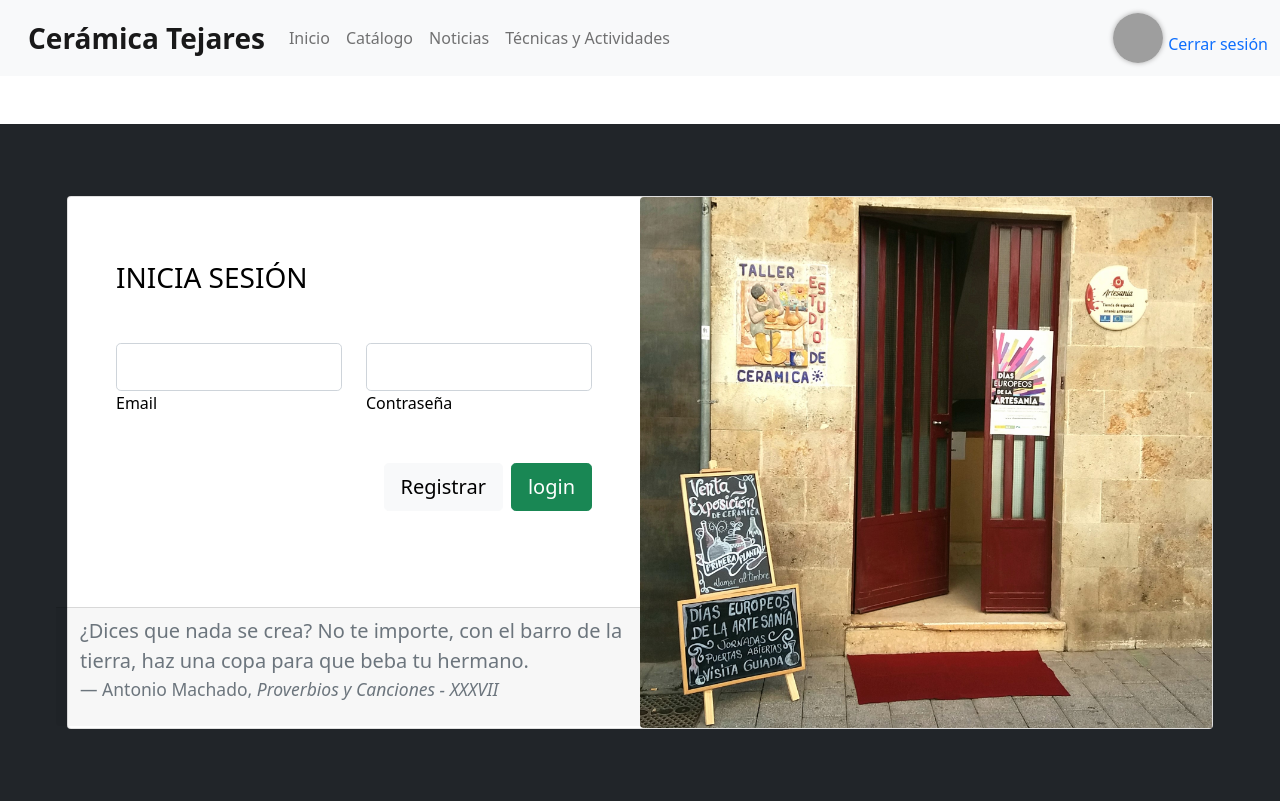
After one commit to gabinavalon/Ceramica_Tejares, a PHP site: template app/templates/login.php in a window 1280 px wide. The commit adds this page. Run offline with PHP 8.4, Linux system fonts and the light colour scheme; the template is opened without the code that fills it, so the values that code supplies are empty; some libraries are stand-ins or nearby versions; grey boxes are pictures that could not be loaded.

Commit message:
Añadido registro y login funcional, subida de foto

```diff
--- a/app/controller/ControladorGeneral.php
+++ b/app/controller/ControladorGeneral.php
@@ -26,7 +26,7 @@ class ControladorGeneral{
 
     public function tecnicas(){
 
-        require '../app/templates/materialesytecnicas.php';
+        require '../app/templates/tecnicasyactividades.php';
     }
 
 }
--- /dev/null
+++ b/app/templates/login.php
@@ -0,0 +1,78 @@
+<?php ob_start() ?>
+
+
+<section class="h-100 bg-dark">
+    <div class="container py-5 h-100">
+        <div class="row d-flex justify-content-center align-items-center h-100">
+            <div class="col">
+                <div class="card card-registration my-4">
+                    <div class="row g-0">
+
+                        <div class="col-xl-6 h-100  mt-3">
+                            <div class="card-body p-md-5 text-black ">
+                                <h3 class="mb-5 text-uppercase">Inicia Sesión</h3>
+
+                                <form action="login" method="post">
+                                    <div class="row">
+
+                                        <?php if ($alert) : ?>
+                                            <div class="alert alert-danger" role="alert">
+                                                <?php MensajesFlash::imprimir_mensajes() ?>
+                                            </div>
+                                        <?php endif ?>
+
+                                    </div>
+
+                                    <div class="row">
+                                        <div class="col-md-6 mb-4">
+                                            <div class="form-outline">
+                                                <input type="text" id="form3Example1m1" name="email" class="form-control form-control-lg" />
+                                                <label class="form-label" for="form3Example1m1">Email</label>
+                                            </div>
+                                        </div>
+                                        <div class="col-md-6 mb-4">
+                                            <div class="form-outline">
+                                                <input type="password" name="password" id="form3Example1n1" class="form-control form-control-lg" />
+                                                <label class="form-label" for="form3Example1n1">Contraseña</label>
+                                            </div>
+                                        </div>
+                                    </div>
+
+                                    <!--   <div class="form-outline mb-4">
+                                       <a href="<? //= RUTA
+                                                ?>forgot">¿Has olvidado tu contraseña?</a>
+                                    </div> -->
+
+                                    <div class="d-flex justify-content-end pt-3">
+                                        <input type="button" onclick="location.href = '<?= RUTA ?>registrar'" value="Registrar" class="btn btn-light btn-lg">
+                                        <input type="submit" value="login" class="btn btn-success btn-lg ms-2">
+                                    </div>
+                                </form>
+                            </div>
+                            <div class="row">
+                                <div class="card-footer text-muted mt-5">
+                                    <blockquote class="blockquote ms-2">
+                                        <p> ¿Dices que nada se crea?
+                                            No te importe, con el barro
+                                            de la tierra, haz una copa
+                                            para que beba tu hermano.</p>
+                                        <footer class="blockquote-footer">Antonio Machado, <cite title="Source Title">Proverbios y Canciones - XXXVII</cite></footer>
+                                    </blockquote>
+                                </div>
+                            </div>
+
+
+                        </div>
+                        <div class="col-xl-6 d-none d-xl-block">
+                            <img src="<?= RUTA ?>web/img/entrada.png" alt="Foto para registro" class="img-fluid" style="border-top-left-radius: .25rem; border-bottom-left-radius: .25rem;" />
+                        </div>
+                    </div>
+                </div>
+            </div>
+        </div>
+    </div>
+</section>
+<?php
+$contenido = ob_get_clean();
+require 'template.php';
+?>
--- a/app/templates/template.php
+++ b/app/templates/template.php
@@ -6,6 +6,8 @@
     <title></title>
     <link href="https://cdn.jsdelivr.net/npm/bootstrap@5.1.3/dist/css/bootstrap.min.css" rel="stylesheet" integrity="sha384-1BmE4kWBq78iYhFldvKuhfTAU6auU8tT94WrHftjDbrCEXSU1oBoqyl2QvZ6jIW3" crossorigin="anonymous">
     <script src="https://cdn.jsdelivr.net/npm/bootstrap@5.1.3/dist/js/bootstrap.bundle.min.js" integrity="sha384-ka7Sk0Gln4gmtz2MlQnikT1wXgYsOg+OMhuP+IlRH9sENBO0LRn5q+8nbTov4+1p" crossorigin="anonymous"></script>
+    <script src="https://code.jquery.com/jquery-3.6.0.min.js" integrity="sha256-/xUj+3OJU5yExlq6GSYGSHk7tPXikynS7ogEvDej/m4=" crossorigin="anonymous"></script>
+    <script src="https://cdnjs.cloudflare.com/ajax/libs/bootbox.js/5.5.2/bootbox.min.js" integrity="sha512-RdSPYh1WA6BF0RhpisYJVYkOyTzK4HwofJ3Q7ivt/jkpW6Vc8AurL1R+4AUcvn9IwEKAPm/fk7qFZW3OuiUDeg==" crossorigin="anonymous" referrerpolicy="no-referrer"></script>
 
     <script src="https://kit.fontawesome.com/25ed4f2ff5.js" crossorigin="anonymous"></script>
     <link href="<?= RUTA ?>web/css/responsive.css" rel="stylesheet" />
@@ -37,20 +39,41 @@
         .filtro {
             display: none !important;
         }
+
+        #cruz,
+        #tick,
+        #preloader {
+            height: 25px;
+            vertical-align: middle;
+            display: none;
+        }
+        #formulario_actualizar_foto{
+                display: none;
+            }
+
+        #foto_usuario{
+                height: 50px;
+                width: 50px;
+                background-size: cover;
+                background-position: center;
+                border-radius: 40px;
+                box-shadow: 0px 0px 5px 0px #aaa;
+                margin: 5px;
+            }
     </style>
 </head>
 
 <body>
     <nav class="navbar navbar-expand-lg navbar-light bg-light">
         <div class="container-fluid">
-            <a class="navbar-brand" href="#">Cerámica Tejares</a>
+            <a class="navbar-brand mx-3" href="#">Cerámica Tejares</a>
             <button class="navbar-toggler" type="button" data-bs-toggle="collapse" data-bs-target="#navbarSupportedContent" aria-controls="navbarSupportedContent" aria-expanded="false" aria-label="Toggle navigation">
                 <span class="navbar-toggler-icon"></span>
             </button>
             <div class="collapse navbar-collapse" id="navbarSupportedContent">
                 <ul class="navbar-nav me-auto mb-2 mb-lg-0">
                     <li class="nav-item">
-                        <a class="nav-link active" aria-current="page" href="<?= RUTA ?>">Inicio</a>
+                        <a class="nav-link" href="<?= RUTA ?>">Inicio</a>
                     </li>
                     <li class="nav-item">
                         <a class="nav-link" href="<?= RUTA ?>catalogo">Catálogo</a>
@@ -59,17 +82,15 @@
                         <a class="nav-link" href="<?= RUTA ?>noticias">Noticias</a>
                     </li>
                     <li class="nav-item">
-                        <a class="nav-link" href="<?= RUTA ?>tecnicas">Meteriales y Técnicas</a>
+                        <a class="nav-link" href="<?= RUTA ?>tecnicas">Técnicas y Actividades</a>
                     </li>
-                    <li class="nav-item">
-                        <a class="nav-link" href="#">Clases</a>
-                    </li>
+
                 </ul>
 
                 <?php if (Sesion::existe()) : ?>
 
                     <div class="d-flex" id="usuario">
-                        <div id="foto_usuario" style="background-image: url(<?= RUTA ?>web/imagenes/<?= Sesion::obtener()->getFoto() ?>)"></div>
+                        <div id="foto_usuario" style="background-image: url(<?= RUTA ?>web/img/users/<?= Sesion::obtener()->getFoto() ?>)"></div>
                         <form id="formulario_actualizar_foto" action="subir_foto" method="post" enctype="multipart/form-data">
                             <input type="file" name="foto" id="input_foto">
                             <input type="submit">
```
Also changed, not shown: app/controller/ControladorUsuario.php (+62 -25 lines), app/templates/materialesytecnicas.php (deleted, +0 -160 lines), app/templates/registrar.php (+67 -70 lines), app/templates/tecnicasyactividades.php (added, +219 -0 lines), app/templates/ver_articulo.php (+8 -2 lines), web/img/1490.gif (added), web/img/articulos/valegrupo.png (added), web/img/cursoceramica.png (added), web/img/entrada.png (added), web/img/tick.png (added), web/img/users/9760b74a80815b60445699b5882e14f7.jpg (added), web/img/users/a6012e34e9ff4c9c93f52a0cc60b5d22.png (added), web/img/users/b39be9e3616d498489017ca2badcf62c.png (added), web/img/users/c9ad27b09113ed2c9e0c131219b2e998.png (added), 1 more files.
